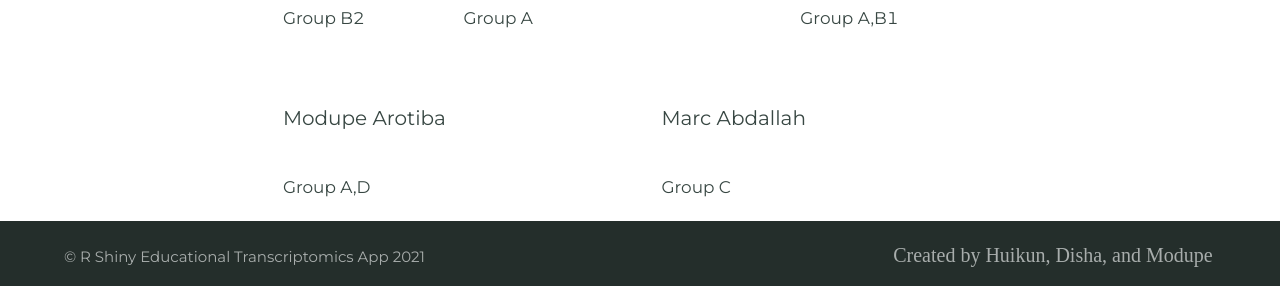
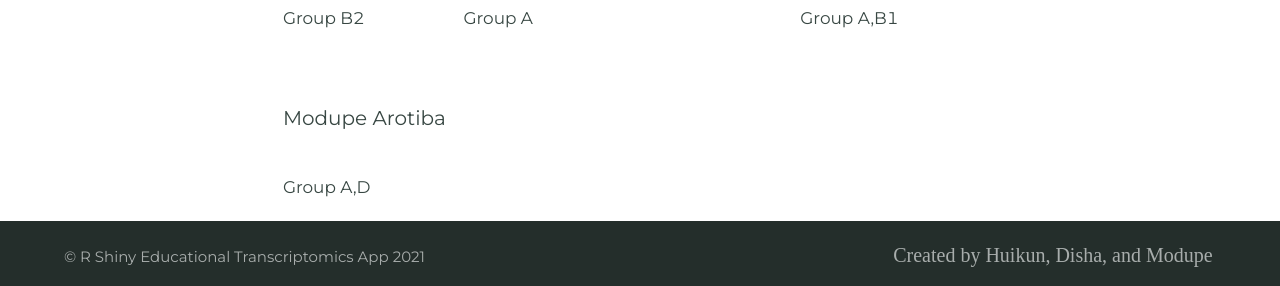
Before and after one commit to BI-STEM-Away/sMAP_dev, a Jekyll site: the page built from ourTeam.md, in a window 1280 px wide. Shown: the part 1327-1613 px from the top of the page. Built offline with Jekyll 4.4.1, drawn with Linux system fonts in a browser that asks for light colours.

Commit message:
Update ourTeam.md

```diff
--- a/ourTeam.md
+++ b/ourTeam.md
@@ -141,19 +141,19 @@ feature_image: https://bi-stem-away.github.io/shiny_app_dev/images/Banner3.jpg
     <tr>
       <!-- Names -->
       <th>Modupe Arotiba</th>
-      <th>Marc Abdallah</th>
+    <!--  <th>Marc Abdallah</th> -->
     </tr>
   </thead>
   <tbody>
     <!-- Images -->
     <tr>
       <td><img src="https://bi-stem-away.github.io/shiny_app_dev/images/M.png" alt="" height="150"></td>
-      <td><img src="https://bi-stem-away.github.io/shiny_app_dev/images/Marc_Abdallah.jpeg" alt="" height="150"></td>
+    <!--  <td><img src="https://bi-stem-away.github.io/shiny_app_dev/images/Marc_Abdallah.jpeg" alt="" height="150"></td> -->
     </tr>
     <!-- Captions -->
     <tr>
       <td>Group A,D</td>
-      <td>Group C</td>
+    <!--  <td>Group C</td> -->
     </tr>
   </tbody>
 </table>
```
